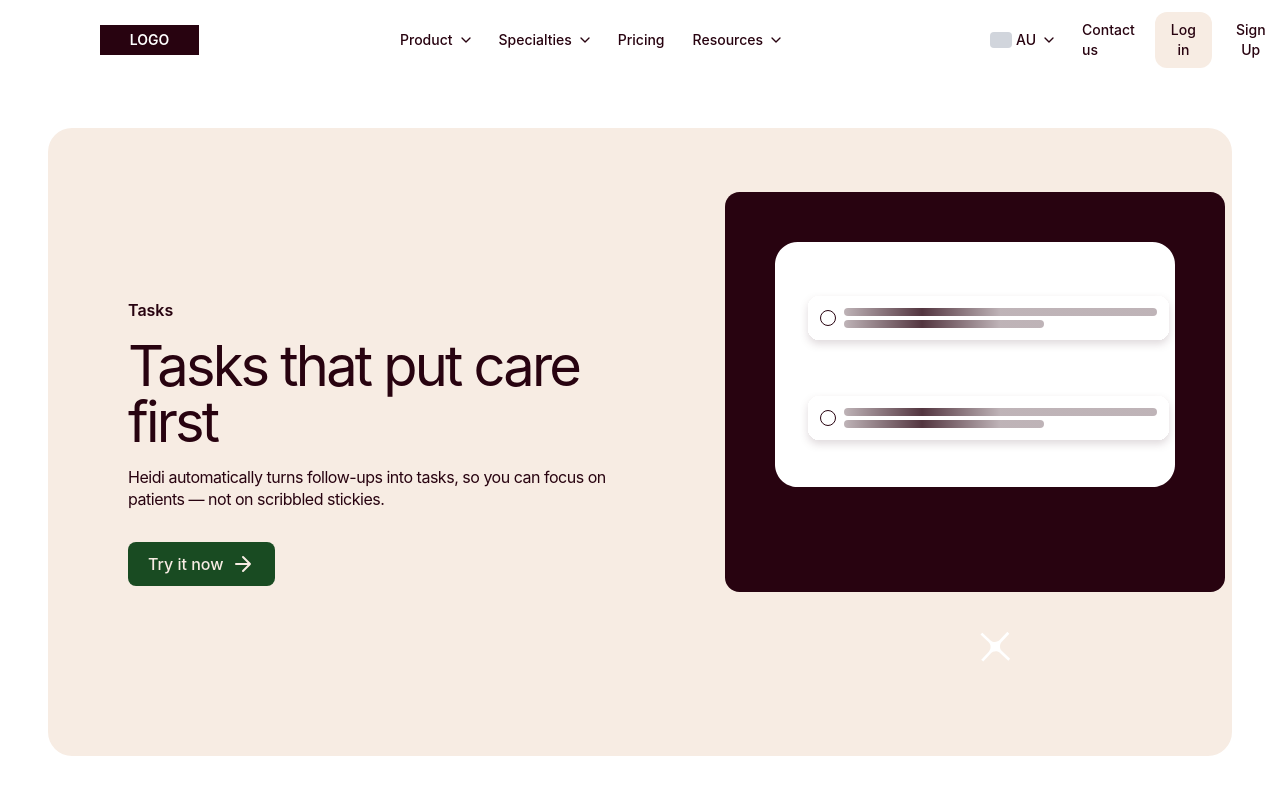
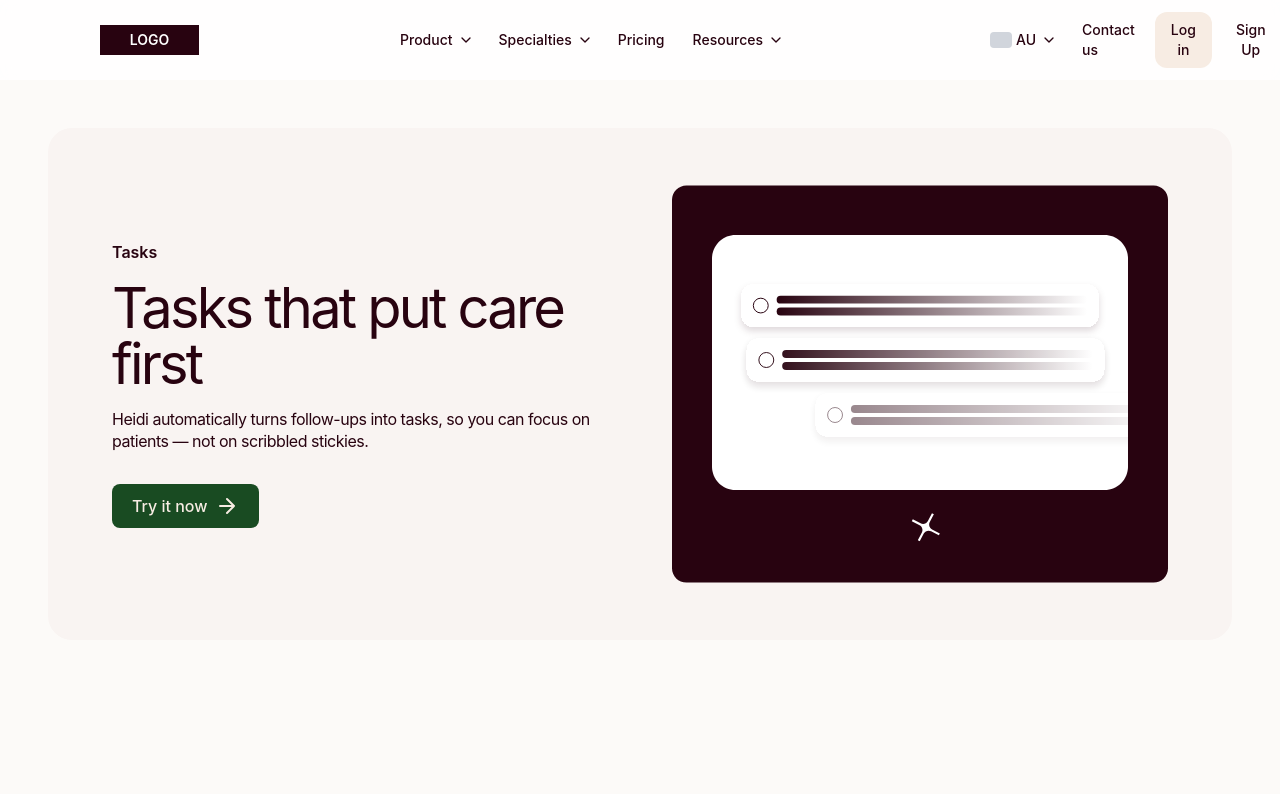
Before and after one commit to jessietsuei/heidi, a React (Vite) app: page / in a window 1280 px wide. Shown: the top 794 px of the page. Built offline with nearby package versions, Linux system fonts and the light colour scheme.

Commit message:
Animation update: intro slide-in, clipped to card, sequence polish

```diff
--- a/src/components/Hero.jsx
+++ b/src/components/Hero.jsx
@@ -4,10 +4,10 @@ import TaskCard from './TaskCard';
 const Hero = () => {
   return (
     <section className="w-full px-12 py-12">
-      <div className="bg-heidi-surface rounded-3xl px-20 py-16">
-        <div className="flex items-center gap-20">
+      <div className="bg-heidi-background rounded-3xl px-16 py-2">
+        <div className="grid grid-cols-2 gap-16 items-center">
           {/* Left Column - Text Content */}
-          <div className="flex flex-col gap-4 w-[560px]">
+          <div className="flex flex-col gap-4">
             {/* Section Title */}
             <div className="text-base font-semibold text-heidi-text">
               Tasks
@@ -19,7 +19,7 @@ const Hero = () => {
             </h1>
 
             {/* Description */}
-            <p className="text-base leading-[1.4em] tracking-[-0.03em] text-heidi-text w-[517px]">
+            <p className="text-base leading-[1.4em] tracking-[-0.03em] text-heidi-text">
               Heidi automatically turns follow-ups into tasks, so you can focus
               on patients — not on scribbled stickies.
             </p>
@@ -48,9 +48,9 @@ const Hero = () => {
             </div>
           </div>
 
-          {/* Right Column - Illustration Placeholder */}
-          <div className="flex-1 flex items-center justify-center">
-          <TaskCard />
+          {/* Right Column - Animated Illustration */}
+          <div className="flex items-center justify-center">
+            <TaskCard />
           </div>
         </div>
       </div>
--- a/src/components/TaskCard.jsx
+++ b/src/components/TaskCard.jsx
@@ -1,128 +1,216 @@
 import { motion } from 'framer-motion';
 import { useState, useEffect } from 'react';
-import TaskRowAnimated from './TaskRowAnimated';
 
 import BackgroundContainer from '../assets/background-container.svg';
 import CardContainer from '../assets/card-container.svg';
 import Sparkle from '../assets/sparkle.svg';
+import TaskRow from '../assets/task-row.svg';
 import TaskRowCompleted from '../assets/task-row-completed.svg';
 
 const TaskCard = () => {
   const [phase, setPhase] = useState(0);
 
+  const phaseTiming = [
+    250,   // 0 → 1: Row 1 appears
+    250,   // 1 → 2: Row 2 appears
+    250,   // 2 → 3: Row 3 appears
+    500,   // 3 → 4: Pause, then rearrange
+    400,   // 4 → 5: Complete first
+    500,   // 5 → 6: Move down + fade
+    500,   // 6 → 7: Complete second
+    400,   // 7 → 8: Move down + fade
+    500,   // 8 → 9: Complete third
+    500,   // 9 → 10: Move down + fade
+    800,   // 10 → 0: Pause, then loop
+  ];
+
   useEffect(() => {
-    const timer = setInterval(() => {
-      setPhase(prev => (prev + 1) % 8);
-    }, 1500);
-
-    return () => clearInterval(timer);
-  }, []);
+    const timer = setTimeout(() => {
+      setPhase(prev => (prev + 1) % 11);
+    }, phaseTiming[phase]);
+    return () => clearTimeout(timer);
+  }, [phase]);
 
   const getRowConfig = () => {
     switch (phase) {
       case 0:
         return [
-          { id: 1, position: 0, isCompleted: false, fadeOut: false },
-          { id: 2, position: 1, isCompleted: false, fadeOut: false },
-          { id: 3, position: 2, isCompleted: false, fadeOut: false },
+          { id: 1, position: 0, isCompleted: false, fadeOut: false, visible: true },
+          { id: 2, position: 1, isCompleted: false, fadeOut: false, visible: false },
+          { id: 3, position: 2, isCompleted: false, fadeOut: false, visible: false },
         ];
       case 1:
         return [
-          { id: 3, position: 0, isCompleted: false, fadeOut: false },
-          { id: 1, position: 1, isCompleted: false, fadeOut: false },
-          { id: 2, position: 2, isCompleted: false, fadeOut: false },
+          { id: 1, position: 0, isCompleted: false, fadeOut: false, visible: true },
+          { id: 2, position: 1, isCompleted: false, fadeOut: false, visible: true },
+          { id: 3, position: 2, isCompleted: false, fadeOut: false, visible: false },
         ];
       case 2:
         return [
-          { id: 3, position: 0, isCompleted: true, fadeOut: false },
-          { id: 1, position: 1, isCompleted: false, fadeOut: false },
-          { id: 2, position: 2, isCompleted: false, fadeOut: false },
+          { id: 1, position: 0, isCompleted: false, fadeOut: false, visible: true },
+          { id: 2, position: 1, isCompleted: false, fadeOut: false, visible: true },
+          { id: 3, position: 2, isCompleted: false, fadeOut: false, visible: true },
         ];
       case 3:
         return [
-          { id: 1, position: 0, isCompleted: false, fadeOut: false },
-          { id: 2, position: 1, isCompleted: false, fadeOut: false },
-          { id: 3, position: 2, isCompleted: true, fadeOut: true },
+          { id: 1, position: 0, isCompleted: false, fadeOut: false, visible: true },
+          { id: 2, position: 1, isCompleted: false, fadeOut: false, visible: true },
+          { id: 3, position: 2, isCompleted: false, fadeOut: false, visible: true },
         ];
       case 4:
         return [
-          { id: 2, position: 0, isCompleted: false, fadeOut: false },
-          { id: 1, position: 1, isCompleted: false, fadeOut: false },
-          { id: 3, position: 2, isCompleted: true, fadeOut: true },
+          { id: 3, position: 0, isCompleted: false, fadeOut: false, visible: true },
+          { id: 1, position: 1, isCompleted: false, fadeOut: false, visible: true },
+          { id: 2, position: 2, isCompleted: false, fadeOut: false, visible: true },
         ];
       case 5:
         return [
-          { id: 2, position: 0, isCompleted: true, fadeOut: false },
-          { id: 1, position: 1, isCompleted: false, fadeOut: false },
-          { id: 3, position: 2, isCompleted: true, fadeOut: true },
+          { id: 3, position: 0, isCompleted: true, fadeOut: false, visible: true },
+          { id: 1, position: 1, isCompleted: false, fadeOut: false, visible: true },
+          { id: 2, position: 2, isCompleted: false, fadeOut: false, visible: true },
         ];
       case 6:
         return [
-          { id: 1, position: 0, isCompleted: false, fadeOut: false },
-          { id: 3, position: 1, isCompleted: true, fadeOut: true },
-          { id: 2, position: 2, isCompleted: true, fadeOut: true },
+          { id: 1, position: 0, isCompleted: false, fadeOut: false, visible: true },
+          { id: 2, position: 1, isCompleted: false, fadeOut: false, visible: true },
+          { id: 3, position: 2, isCompleted: true, fadeOut: true, visible: true },
         ];
       case 7:
+        return [
+          { id: 1, position: 0, isCompleted: true, fadeOut: false, visible: true },
+          { id: 2, position: 1, isCompleted: false, fadeOut: false, visible: true },
+          { id: 3, position: 2, isCompleted: true, fadeOut: true, visible: true },
+        ];
+      case 8:
+        return [
+          { id: 2, position: 0, isCompleted: false, fadeOut: false, visible: true },
+          { id: 1, position: 1, isCompleted: true, fadeOut: true, visible: true },
+          { id: 3, position: 2, isCompleted: true, fadeOut: true, visible: true },
+        ];
+      case 9:
+        return [
+          { id: 2, position: 0, isCompleted: true, fadeOut: false, visible: true },
+          { id: 1, position: 1, isCompleted: true, fadeOut: true, visible: true },
+          { id: 3, position: 2, isCompleted: true, fadeOut: true, visible: true },
+        ];
+      case 10:
       default:
         return [
-          { id: 1, position: 0, isCompleted: false, fadeOut: false },
-          { id: 2, position: 1, isCompleted: false, fadeOut: false },
-          { id: 3, position: 2, isCompleted: false, fadeOut: false },
+          { id: 2, position: 2, isCompleted: true, fadeOut: true, visible: true },
+          { id: 1, position: 1, isCompleted: true, fadeOut: true, visible: true },
+          { id: 3, position: 2, isCompleted: true, fadeOut: true, visible: true },
         ];
     }
   };
 
-  const rowPositions = ['20%', '40%', '60%'];
+  const rowPositions = ['18%', '40%', '62%'];
   const rows = getRowConfig();
+
+  // Track which rows have been shown (for intro animation)
+  const getSlideOffset = (row, index) => {
+    if (!row.visible) {
+      return 100 + (index * 20); // Start off-screen right
+    }
+    return 0; // Settled position
+  };
 
   return (
     <div style={{
       position: 'relative',
-      width: '500px',
-      height: '500px',
+      width: '100%',
+      aspectRatio: '1',
     }}>
-      <img src={BackgroundContainer} alt="" style={{ position: 'absolute', top: 0, left: 0, width: '100%' }} />
-      <img src={CardContainer} alt="" style={{ position: 'absolute', top: '10%', left: '10%', width: '80%' }} />
+      <img
+        src={BackgroundContainer}
+        alt=""
+        style={{
+          position: 'absolute',
+          top: 0,
+          left: 0,
+          width: '100%',
+          height: '100%'
+        }}
+      />
+      <img
+        src={CardContainer}
+        alt=""
+        style={{
+          position: 'absolute',
+          top: '20%',
+          left: '8%',
+          width: '84%'
+        }}
+      />
 
-      {rows.map((row) => (
+      {/* Rows container - clipped to card area */}
+      <div style={{
+        position: 'absolute',
+        top: '20%',
+        left: '8%',
+        width: '84%',
+        height: '50%',
+        overflow: 'hidden',
+        borderRadius: '16px',
+      }}>
+        {rows.map((row, index) => (
           <motion.div
             key={row.id}
             animate={{
               top: rowPositions[row.position],
-            opacity: row.fadeOut ? 0 : 1
+              opacity: row.visible ? (row.fadeOut ? 0 : 1) : 0,
+              x: getSlideOffset(row, index),
             }}
             transition={{
-            duration: 0.8,
-            ease: [0.4, 0, 0.2, 1]
+              duration: 0.5,
+              ease: [0.25, 0.46, 0.45, 0.94]
             }}
-          style={{ position: 'absolute', left: '15%', width: '70%' }}
+            style={{
+              position: 'absolute',
+              left: 0,
+              right: 0,
+              display: 'flex',
+              justifyContent: 'center',
+            }}
           >
+            <div style={{ width: '90%' }}>
               {row.isCompleted ? (
                 <motion.img
                   src={TaskRowCompleted}
                   alt=""
-              initial={{ opacity: 0, scale: 0.95 }}
+                  initial={{ opacity: 0, scale: 0.9 }}
                   animate={{ opacity: 1, scale: 1 }}
-              transition={{ duration: 0.3 }}
+                  transition={{
+                    type: "spring",
+                    stiffness: 400,
+                    damping: 15,
+                    duration: 0.3
+                  }}
                   style={{ width: '100%' }}
                 />
               ) : (
-            <TaskRowAnimated isCompleted={false} />
+                <img
+                  src={TaskRow}
+                  alt=""
+                  style={{ width: '100%' }}
+                />
               )}
+            </div>
           </motion.div>
         ))}
+      </div>
 
       <motion.img
         src={Sparkle}
         alt=""
         style={{
           position: 'absolute',
-          bottom: '5%',
-          left: '50%',
-          width: '40px'
+          bottom: '18%',
+          left: '48%',
+          transform: 'translateX(-48%)',
+          width: '32px'
         }}
         animate={{ rotate: 360 }}
-        transition={{ duration: 4, repeat: Infinity, ease: "linear" }}
+        transition={{ duration: 3, repeat: Infinity, ease: "linear" }}
       />
     </div>
   );
--- a/src/components/TaskRowAnimated.jsx
+++ b/src/components/TaskRowAnimated.jsx
@@ -3,8 +3,8 @@ import { motion } from 'framer-motion';
 const TaskRowAnimated = ({ isCompleted = false, style }) => {
   return (
     <motion.svg
-      width="377"
-      height="60"
+      width="90%"
+      height="auto"
       viewBox="0 0 377 60"
       fill="none"
       xmlns="http://www.w3.org/2000/svg"
--- a/src/index.css
+++ b/src/index.css
@@ -13,10 +13,12 @@
   --color-heidi-text: #280310;
   --color-heidi-accent: #194B22;
   --color-heidi-surface: #F7ECE3;
+  --color-heidi-background: #F9F4F2;  /* ← Add this */
 }
 
 @import url('https://fonts.googleapis.com/css2?family=Inter:wght@400;500;600&display=swap');
 
 body {
   font-family: 'Inter', sans-serif;
+  background-color: var(--color-sand-25);
 }
```
Lines whose indentation alone changed are shown as unchanged.
